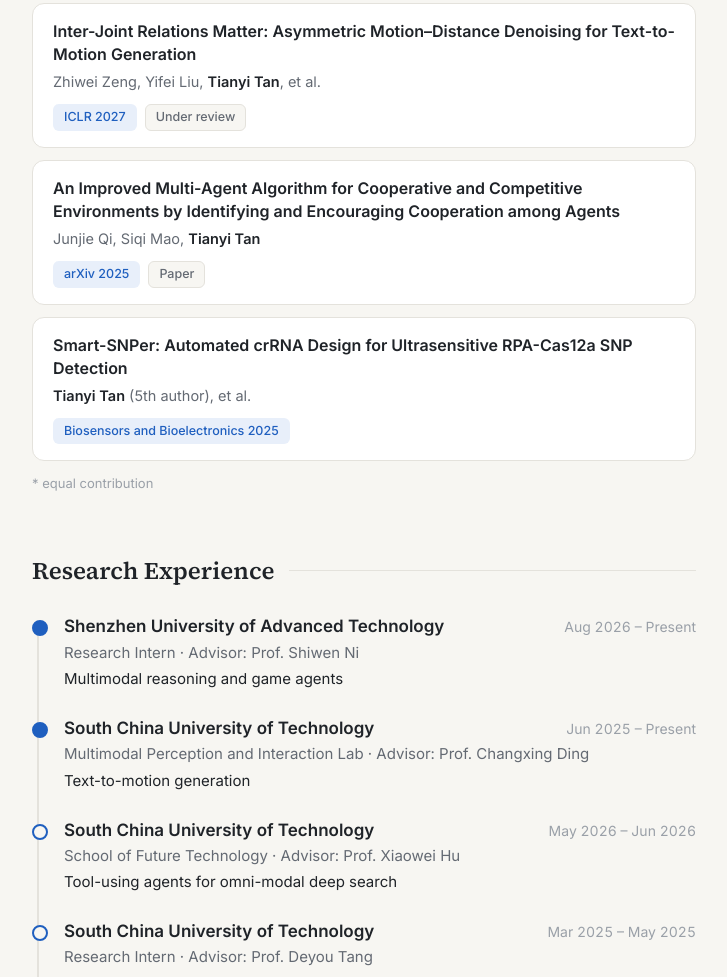
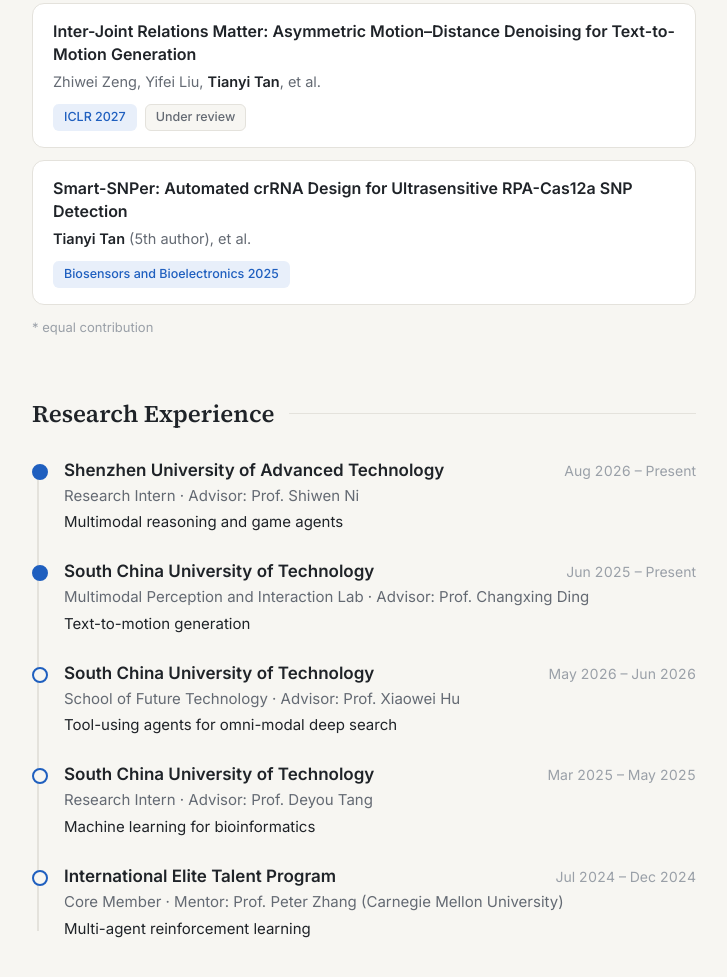
Before and after one commit to tytan116/tytan116.github.io, a plain HTML site: page index.html in a window 1280 px wide. Shown: the part 913-1890 px from the top of the page, without its empty margins (452-1179 px from the left). Drawn offline with Linux system fonts and the light colour scheme.

Commit message:
Remove multi-agent paper from publications

```diff
--- a/index.html
+++ b/index.html
@@ -234,11 +234,6 @@
             <div class="meta"><span class="badge venue">ICLR 2027</span><span class="badge">Under review</span></div>
           </li>
           <li class="pub">
-            <span class="title">An Improved Multi-Agent Algorithm for Cooperative and Competitive Environments by Identifying and Encouraging Cooperation among Agents</span>
-            <span class="authors">Junjie Qi, Siqi Mao, <b>Tianyi Tan</b></span>
-            <div class="meta"><span class="badge venue">arXiv 2025</span><a class="badge link" href="https://arxiv.org/abs/2508.14131">Paper</a></div>
-          </li>
-          <li class="pub">
             <span class="title">Smart-SNPer: Automated crRNA Design for Ultrasensitive RPA-Cas12a SNP Detection</span>
             <span class="authors"><b>Tianyi Tan</b> (5th author), et al.</span>
             <div class="meta"><span class="badge venue">Biosensors and Bioelectronics 2025</span></div>
```
